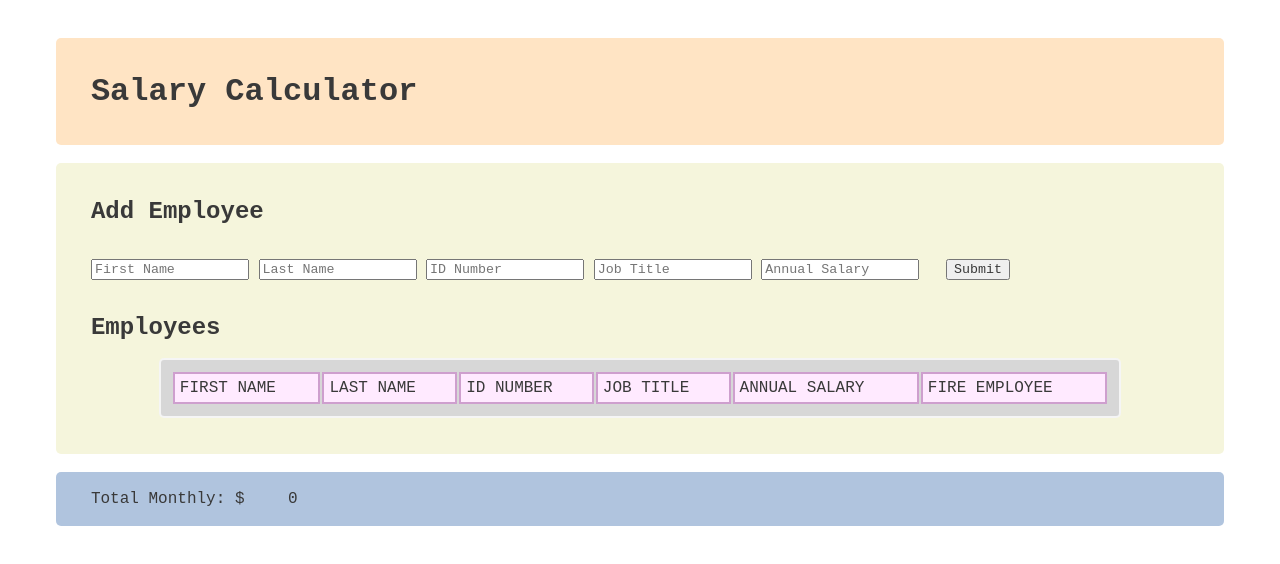
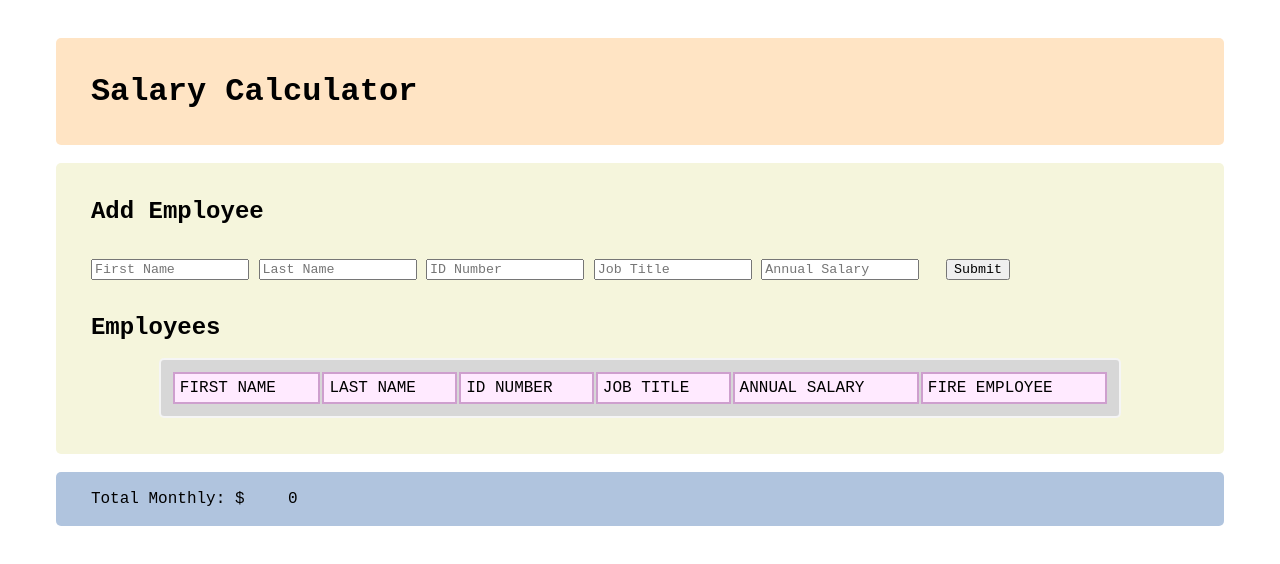
Before and after one commit to alionacj/weekend-salary-calculator, a website: page index.html in a window 1280 px wide. Drawn offline with Linux system fonts and the light colour scheme.

```diff
--- a/style.css
+++ b/style.css
@@ -1,6 +1,5 @@
 * {
     font-family:'Courier New', Courier, monospace;
-    color:rgb(57, 57, 57);
     /* border: 1px solid red; */
     margin: 1.5%;
 }
```
Also changed, not shown: index.html (+1 -1 lines).
